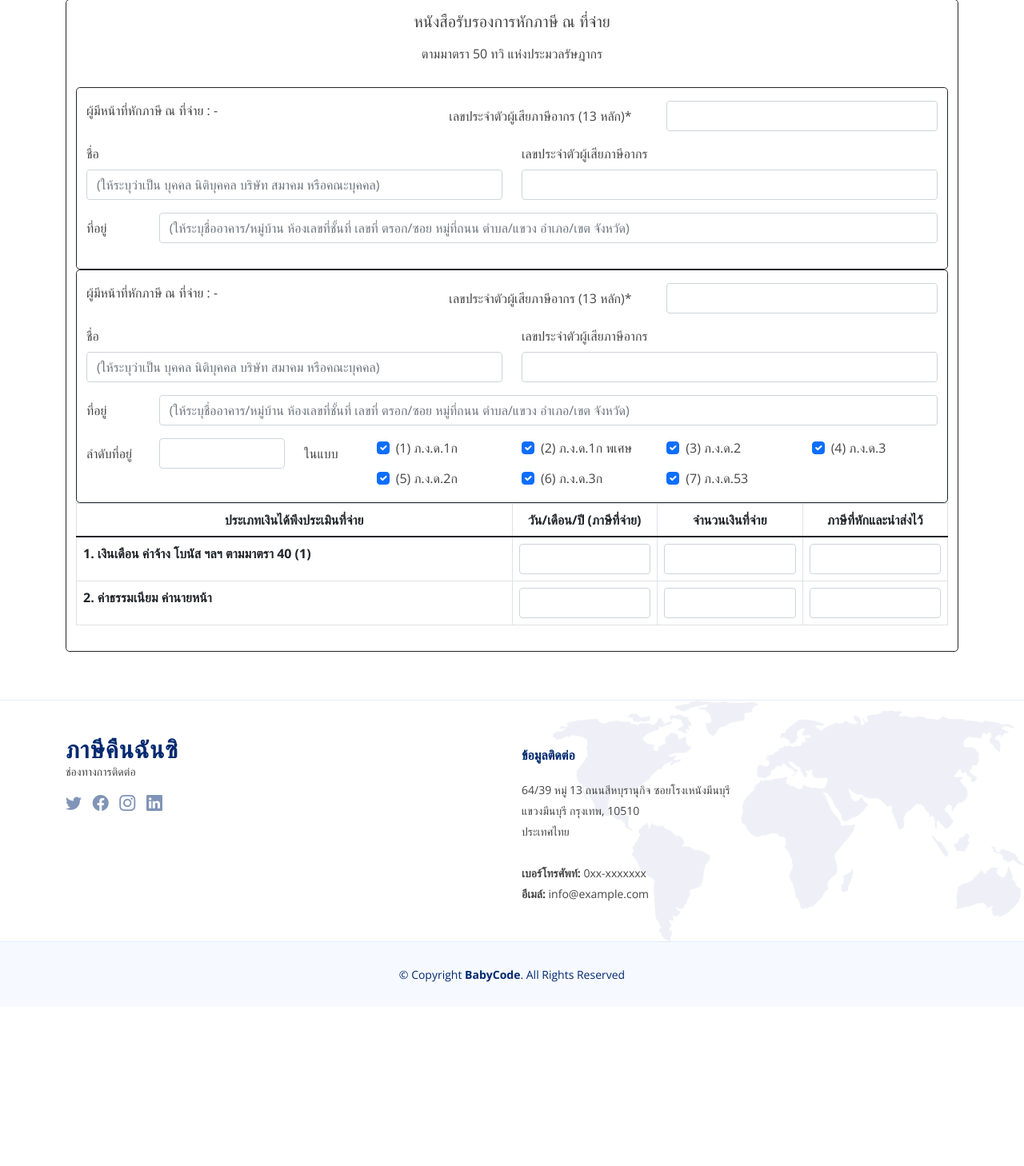
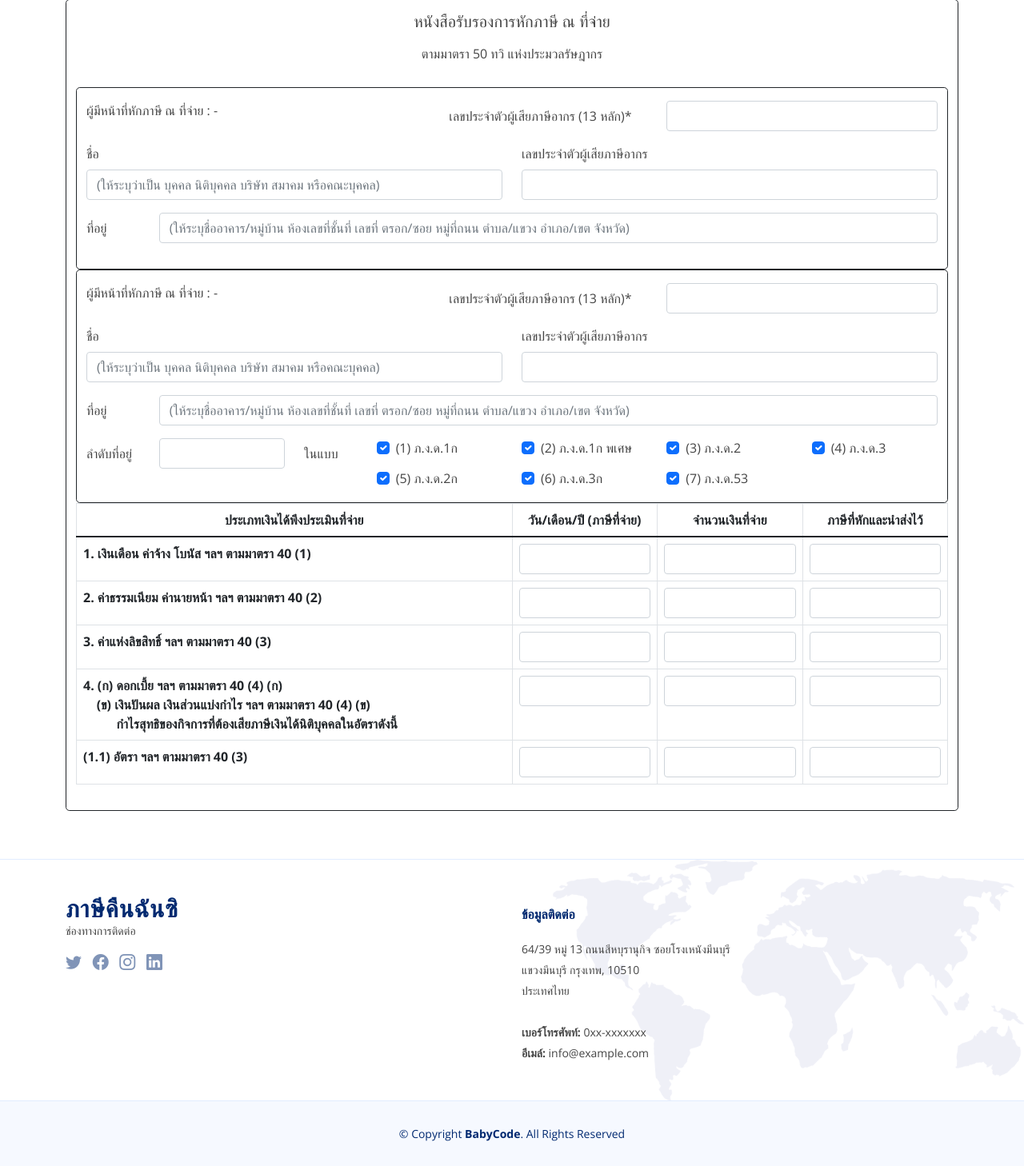
Before and after one commit to dudkinox/Phashi-web-php, a PHP site: page / in a window 1280 px wide. Shown: the part 1161-2619 px from the top of the page at 80% size. Before the commit the page ends 2389 px from the top, so only its background shows below. Run offline with PHP 8.4, Linux system fonts and the light colour scheme.

Commit message:
Update Formtable.php

```diff
--- a/views/Formtable.php
+++ b/views/Formtable.php
@@ -5,8 +5,33 @@
         <td><input class="form-control"></td>
         <td><input class="form-control"></td>
     </tr>
+
     <tr>
-        <th scope="row">2. ค่าธรรมเนียม ค่านายหน้า</th>
+        <th scope="row">2. ค่าธรรมเนียม ค่านายหน้า ฯลฯ ตามมาตรา 40 (2)</th>
+        <td><input class="form-control"></td>
+        <td><input class="form-control"></td>
+        <td><input class="form-control"></td>
+    </tr>
+
+    <tr>
+        <th scope="row">3. ค่าแห่งลิขสิทธิ์ ฯลฯ ตามมาตรา 40 (3)</th>
+        <td><input class="form-control"></td>
+        <td><input class="form-control"></td>
+        <td><input class="form-control"></td>
+    </tr>
+
+    <tr>
+        <th scope="row" class="">4. (ก) ดอกเบี้ย ฯลฯ ตามมาตรา 40 (4) (ก)
+            <br> &nbsp;&nbsp;&nbsp; (ข) เงินปันผล เงินส่วนแบ่งกำไร ฯลฯ ตามมาตรา 40 (4) (ข)
+            <br> &nbsp;&nbsp;&nbsp;&nbsp;&nbsp;&nbsp;&nbsp;&nbsp;&nbsp; กำไรสุทธิของกิจการที่ต้องเสียภาษีเงินได้นิติบุคคลในอัตราดังนี้
+        </th>
+        <td> <input class="form-control"></td>
+        <td><input class="form-control"></td>
+        <td><input class="form-control"></td>
+    </tr>
+
+    <tr>
+        <th scope="row">(1.1) อัตรา ฯลฯ ตามมาตรา 40 (3)</th>
         <td><input class="form-control"></td>
         <td><input class="form-control"></td>
         <td><input class="form-control"></td>
```
